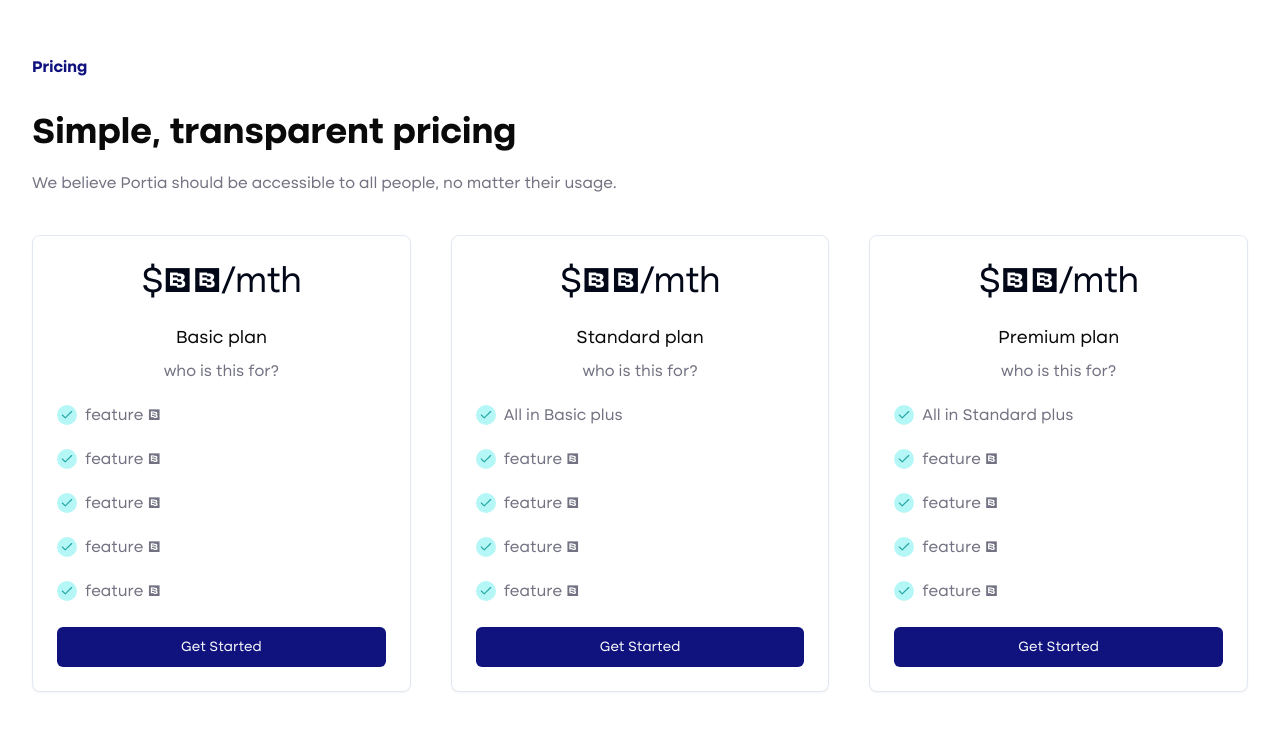
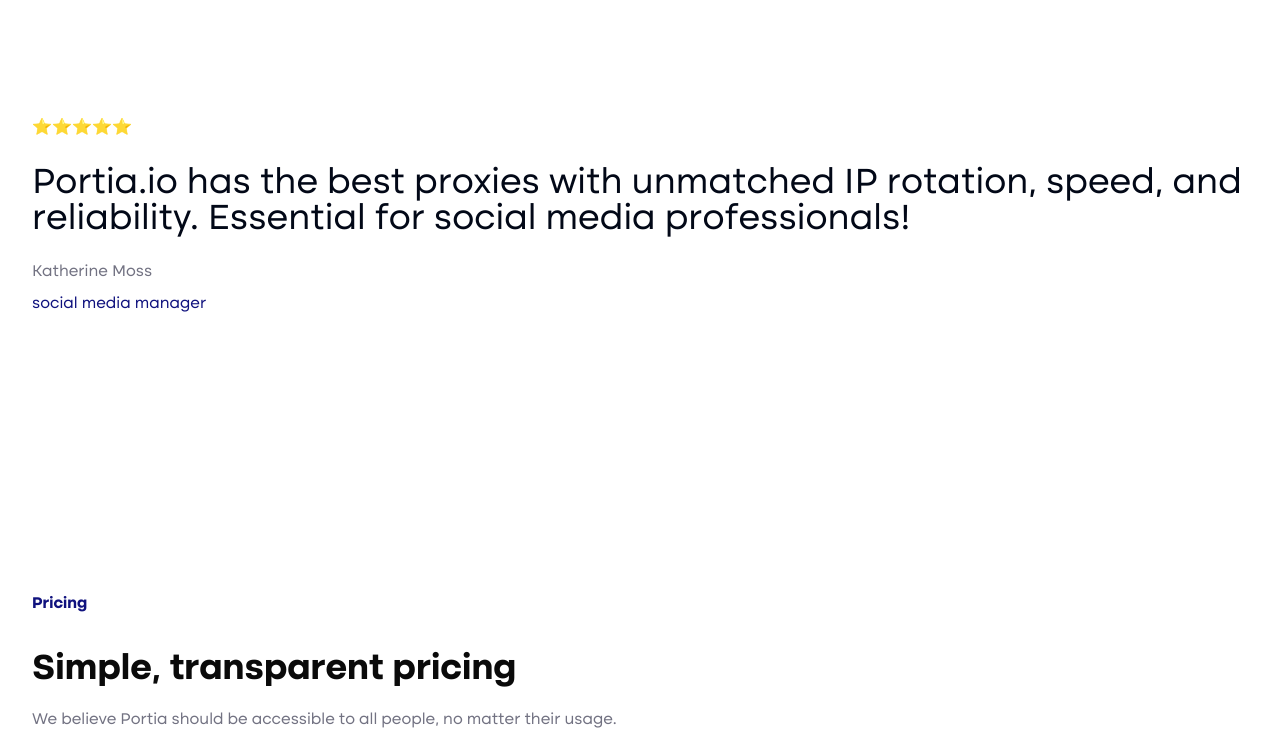
Before and after one commit to Saeed-Altout/portia, a Next.js app: page / in a window 1280 px wide. Shown: the part 2953-3697 px from the top of the page. Built offline with nearby package versions, Linux system fonts and the light colour scheme.

Commit message:
create testimonials section.

```diff
--- /dev/null
+++ b/app/(website)/(pages)/(home)/_components/testimonials.tsx
@@ -0,0 +1,44 @@
+"use client";
+
+import {
+  Carousel,
+  CarouselContent,
+  CarouselItem,
+} from "@/components/ui/carousel";
+
+import {
+  Card,
+  CardContent,
+  CardFooter,
+  CardHeader,
+} from "@/components/ui/card";
+
+import { testimonials } from "@/app/(website)/constants";
+
+export const Testimonials = () => {
+  return (
+    <section className="max-container section">
+      <Carousel>
+        <CarouselContent>
+          {/* TODO: Add some plugins if we need */}
+          {testimonials.map(({ rate, name, comment, position }, index) => (
+            <CarouselItem key={index}>
+              <Card className="border-none shadow-none">
+                <CardHeader className="px-0">{rate}</CardHeader>
+                <CardContent className="px-0">
+                  <h3 className="text-2xl leading-6 md:text-3xl md:leading-7 lg:text-4xl lg:leading-9 font-medium  ">
+                    {comment}
+                  </h3>
+                </CardContent>
+                <CardFooter className="px-0 flex flex-col gap-2 items-start">
+                  <p>{name}</p>
+                  <p className="text-primary">{position}</p>
+                </CardFooter>
+              </Card>
+            </CarouselItem>
+          ))}
+        </CarouselContent>
+      </Carousel>
+    </section>
+  );
+};
--- a/app/(website)/(pages)/(home)/page.tsx
+++ b/app/(website)/(pages)/(home)/page.tsx
@@ -4,6 +4,7 @@
 import { Features } from "./_components/features";
 import { Plans } from "./_components/plans";
 import { FAQs } from "./_components/faqs";
+import { Testimonials } from "./_components/testimonials";
 
 export default function HomePage() {
   return (
@@ -12,6 +13,7 @@
       <Map />
       <Statistic />
       <Features />
+      <Testimonials />
       <Plans />
       <FAQs />
     </main>
--- a/app/(website)/constants/index.ts
+++ b/app/(website)/constants/index.ts
@@ -235,3 +235,27 @@
     href: "/",
   },
 ];
+
+export const testimonials = [
+  {
+    rate: "⭐⭐⭐⭐⭐",
+    comment:
+      "Portia.io has the best proxies with unmatched IP rotation, speed, and reliability. Essential for social media professionals!",
+    name: "Katherine Moss",
+    position: "social media manager",
+  },
+  {
+    rate: "⭐⭐⭐",
+    comment:
+      "Portia.io has the best proxies with unmatched IP rotation, speed, and reliability. Essential for social media professionals!",
+    name: "Katherine Moss",
+    position: "social media manager",
+  },
+  {
+    rate: "⭐⭐⭐⭐",
+    comment:
+      "Portia.io has the best proxies with unmatched IP rotation, speed, and reliability. Essential for social media professionals!",
+    name: "Katherine Moss",
+    position: "social media manager",
+  },
+];
```
